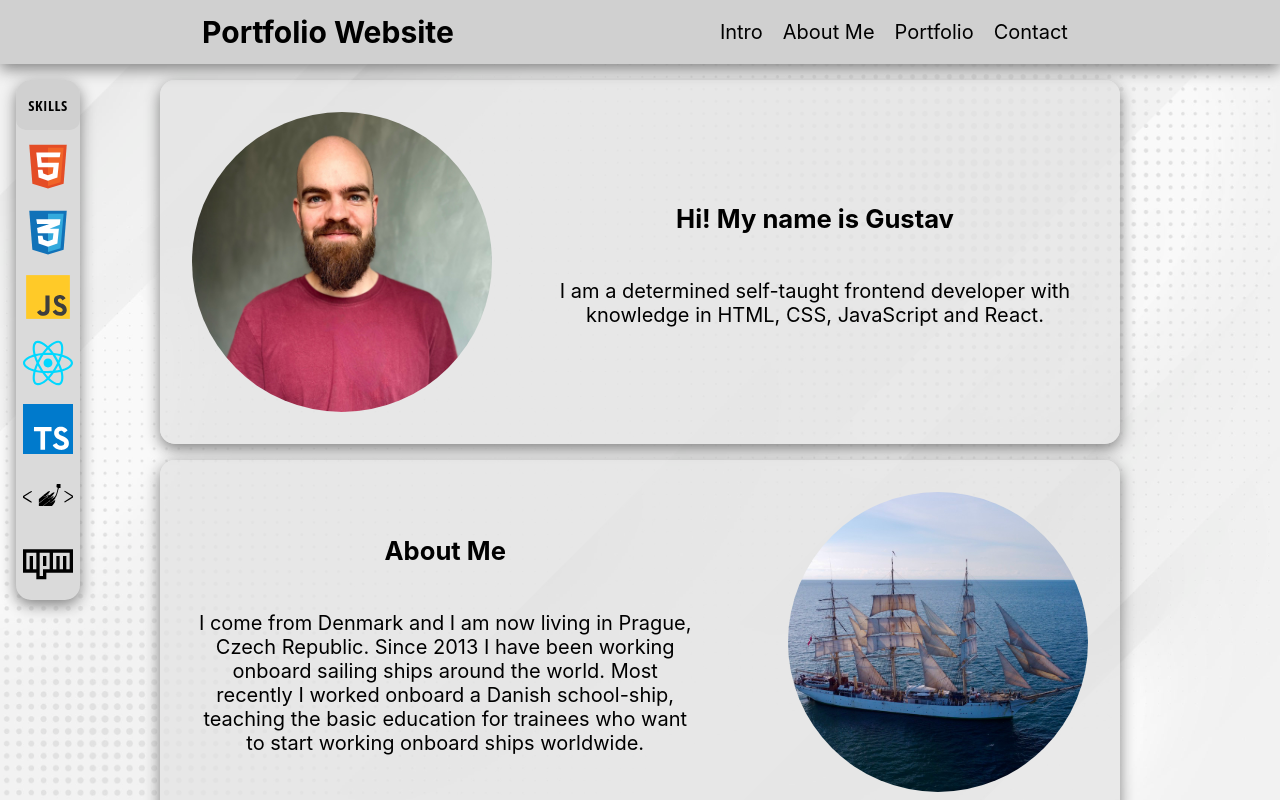
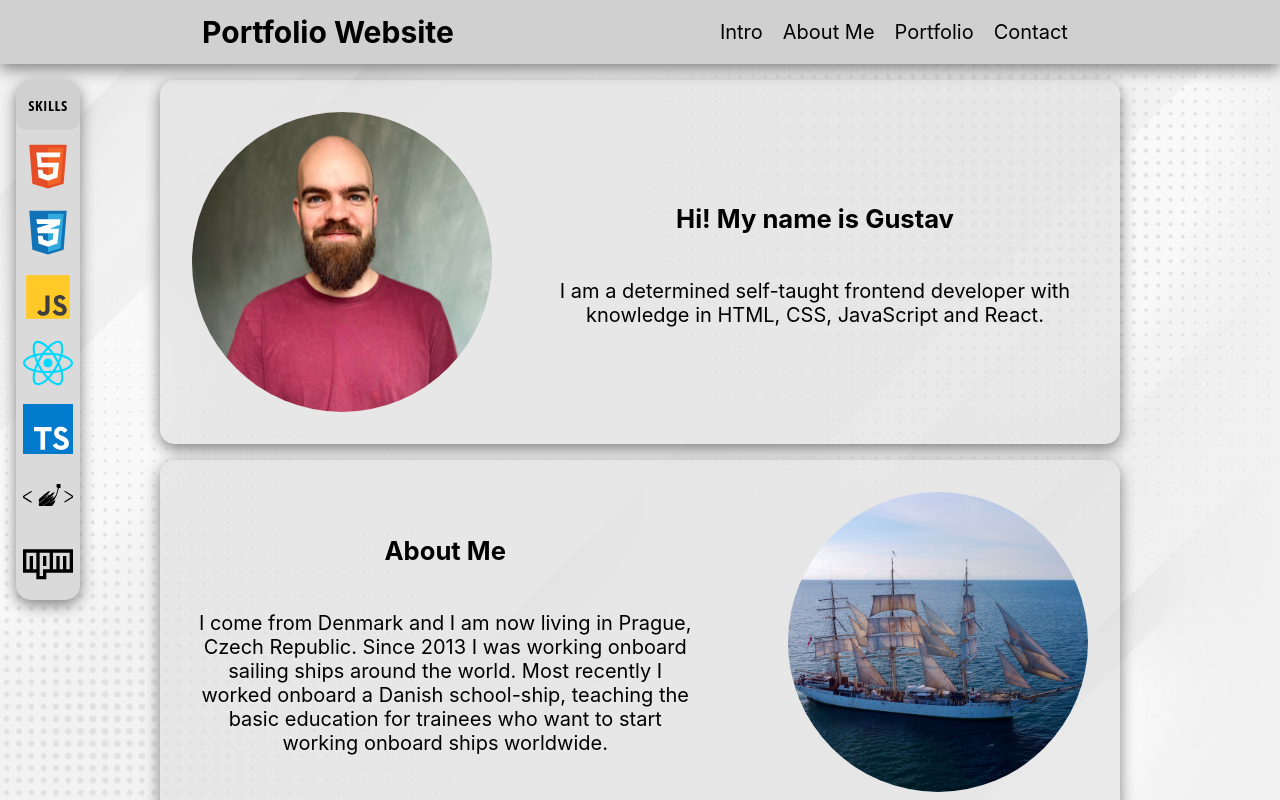
Before and after one commit to Gustavarendd/portfolio, a React (Create React App) app: page / in a window 1280 px wide. Shown: the top 800 px of the page. Built offline with nearby package versions, Linux system fonts and the light colour scheme; the HTML template or start-up script is replaced by a standard one.

Commit message:
spelling

```diff
--- a/src/components/about/about.component.tsx
+++ b/src/components/about/about.component.tsx
@@ -7,9 +7,9 @@ const About = () => {
         <h3>About Me</h3>
         <p>
           I come from Denmark and I am now living in Prague, Czech Republic.
-          Since 2013 I have been working onboard sailing ships around the world.
-          Most recently I worked onboard a Danish school-ship, teaching the
-          basic education for trainees who want to start working onboard ships
+          Since 2013 I was working onboard sailing ships around the world. Most
+          recently I worked onboard a Danish school-ship, teaching the basic
+          education for trainees who want to start working onboard ships
           worldwide.
         </p>
       </AboutContainer>
```
